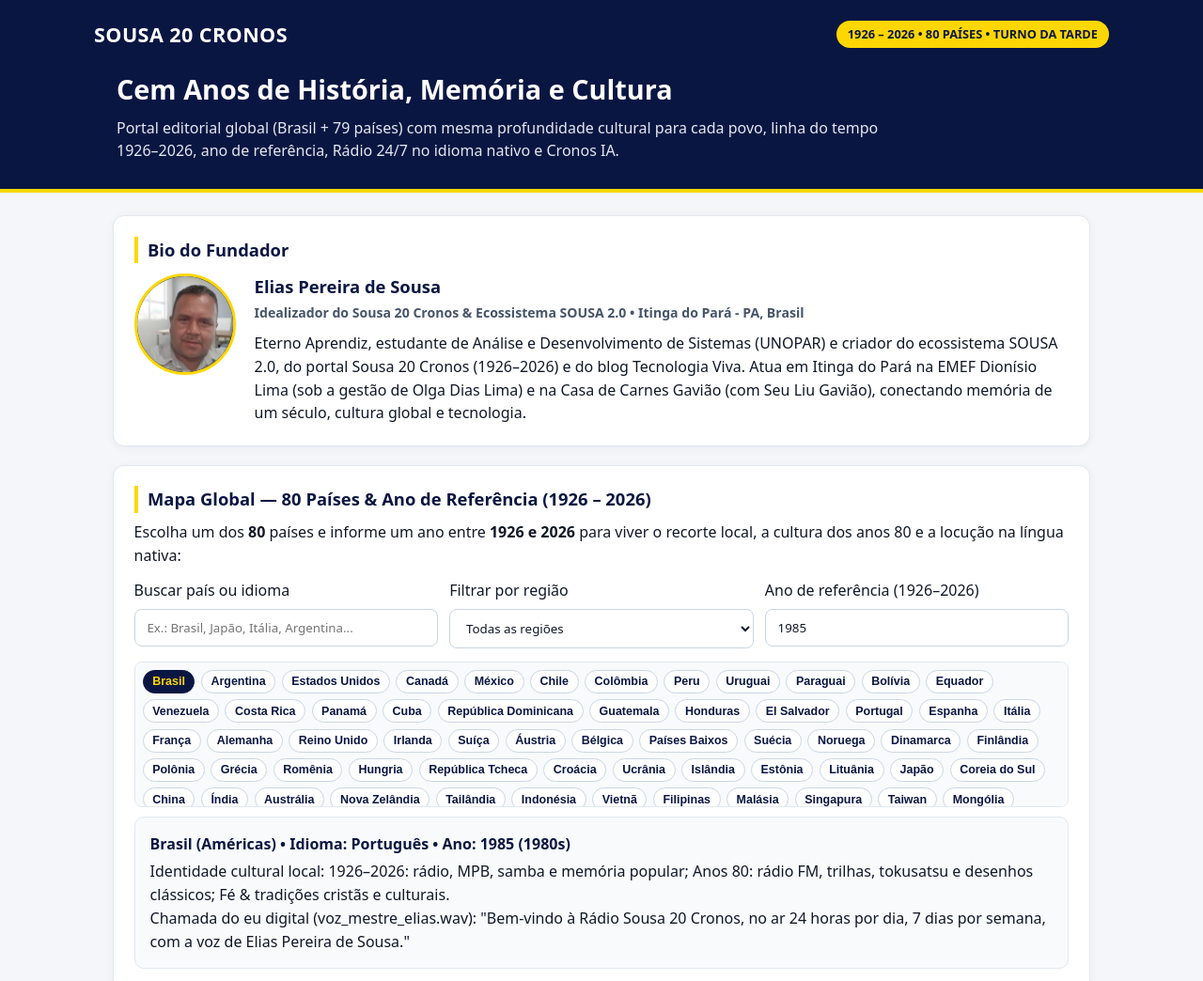
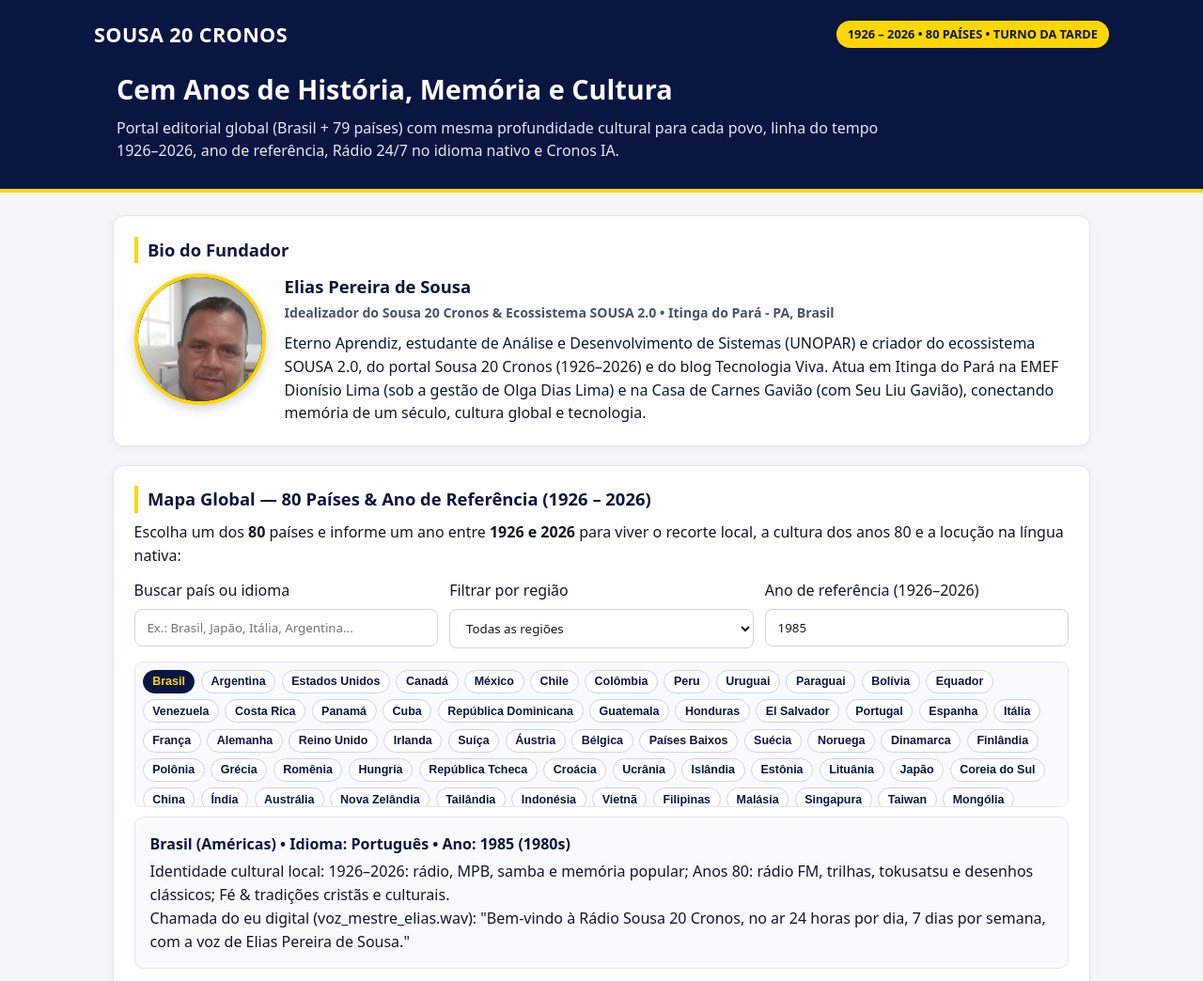
Before and after one commit to eliaspereira77-sudo/sousa20cronos, a plain HTML site: page index.html in a window 1280 px wide. Shown: the top 1044 px of the page at 94% size. Drawn offline with Linux system fonts and the light colour scheme.

Commit message:
Ajusta tamanho e enquadramento da foto na bio do Sousa 20 Cronos

```diff
--- a/index.html
+++ b/index.html
@@ -17,8 +17,8 @@
     .hero p { color: #E2E8F0; max-width: 840px; }
     main { max-width: 1080px; margin: 1.5rem auto; padding: 0 1.25rem; display: grid; gap: 1.25rem; }
     .bio-box { display: flex; gap: 1.25rem; align-items: flex-start; flex-wrap: wrap; margin-top: 0.65rem; }
-    .foto-wrap { width: 108px; height: 108px; border-radius: 50%; border: 3px solid var(--dourado); background: var(--azul); color: var(--dourado); display: flex; align-items: center; justify-content: center; font-weight: 800; font-size: 1.6rem; overflow: hidden; flex-shrink: 0; }
-    .foto-wrap img { width: 100%; height: 100%; object-fit: cover; display: block; }
+    .foto-wrap { width: 140px; height: 140px; border-radius: 50%; border: 4px solid var(--dourado); background: var(--azul); color: var(--dourado); display: flex; align-items: center; justify-content: center; font-weight: 800; font-size: 1.8rem; overflow: hidden; flex-shrink: 0; box-shadow: 0 4px 12px rgba(10, 22, 66, 0.18); }
+    .foto-wrap img { width: 100%; height: 100%; object-fit: cover; object-position: 50% 22%; transform: scale(1.12); display: block; }
     .bio-texto { flex: 1; min-width: 240px; }
     .bio-texto h3 { color: var(--azul); font-size: 1.15rem; margin-bottom: 0.2rem; }
     .bio-sub { color: #475569; font-size: 0.88rem; font-weight: 600; margin-bottom: 0.55rem; }
```
